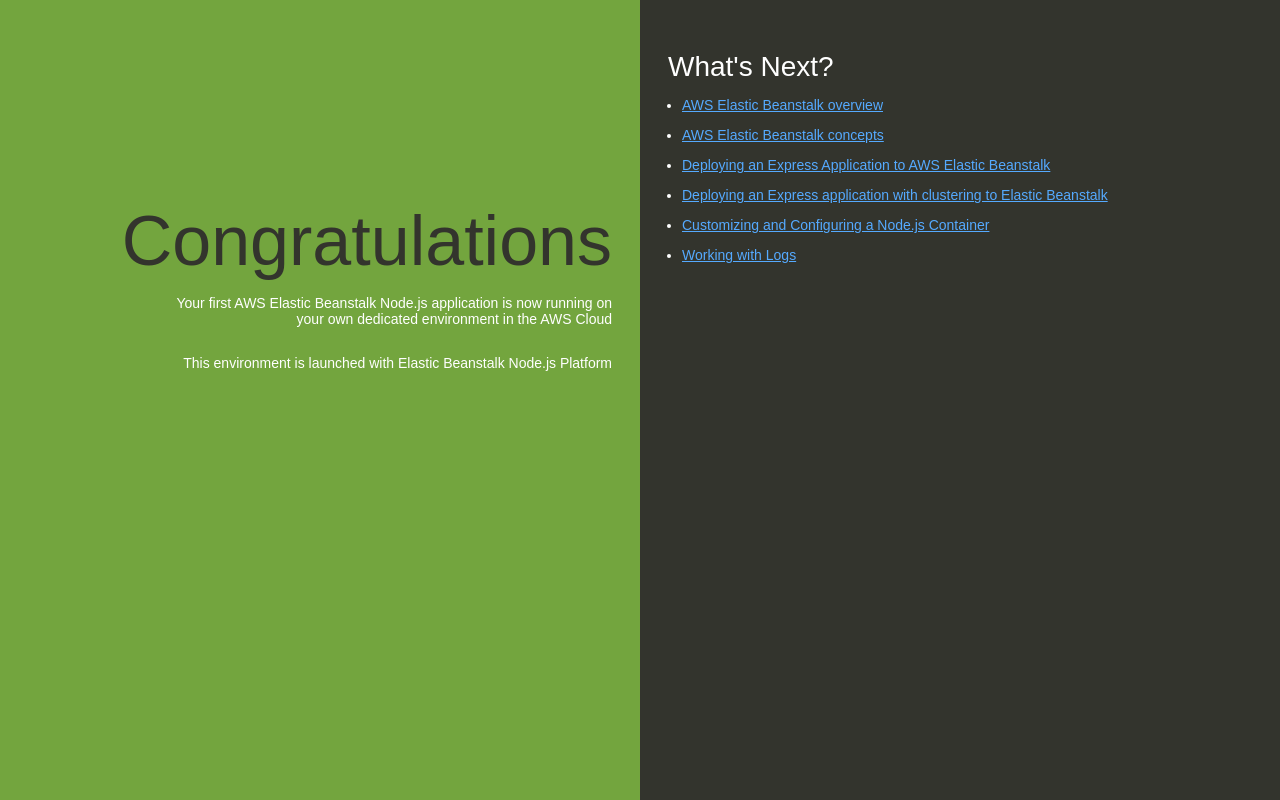
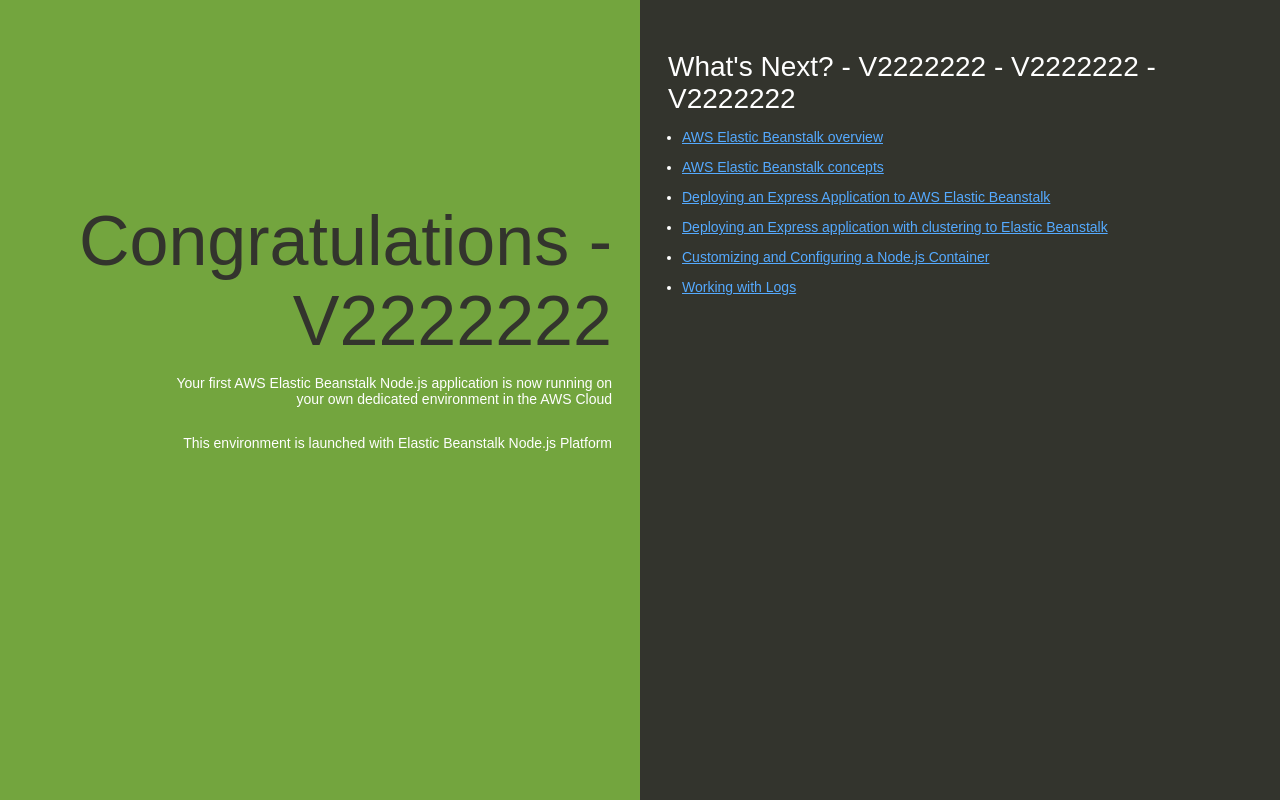
Before and after one commit to suyeon0325/beanstalk, a website: page index.html in a window 1280 px wide. Drawn offline with Linux system fonts and the light colour scheme.

Commit message:
Update index.html

```diff
--- a/index.html
+++ b/index.html
@@ -74,12 +74,12 @@
   </head>
   <body>
     <div class="textColumn">
-      <h1>Congratulations</h1>
+      <h1>Congratulations - V2222222</h1>
       <p>Your first AWS Elastic Beanstalk Node.js application is now running on your own dedicated environment in the AWS Cloud</p>
       <p>This environment is launched with Elastic Beanstalk Node.js Platform</p>
     </div>
     <div class="linksColumn">
-      <h2>What's Next?</h2>
+      <h2>What's Next?  - V2222222 - V2222222 - V2222222</h2>
       <ul>
         <li><a href="https://docs.aws.amazon.com/elasticbeanstalk/latest/dg/Welcome.html">AWS Elastic Beanstalk overview</a></li>
         <li><a href="https://docs.aws.amazon.com/elasticbeanstalk/latest/dg/concepts.html">AWS Elastic Beanstalk concepts</a></li>
```
